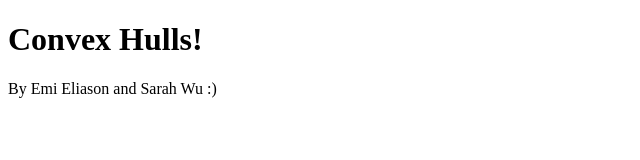
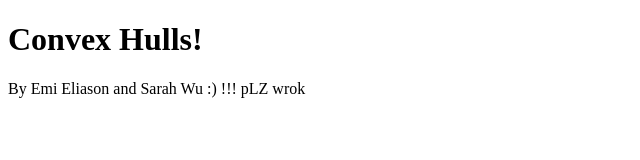
Before and after one commit to emieliason/cosc-225-public, a plain HTML site: page proj06/index.html in a window 1280 px wide. Shown: the full height of the page, 0-640 px from the left. Drawn offline with Linux system fonts and the light colour scheme.

```diff
--- a/proj06/index.html
+++ b/proj06/index.html
@@ -11,7 +11,7 @@
   <body>
     <div id="root">
       <h1>Convex Hulls!</h1>
-      <p>By Emi Eliason and Sarah Wu :)</p>
+      <p>By Emi Eliason and Sarah Wu :) !!! pLZ wrok</p>
       <svg id="convex-hull-box" xmlns="http://www.w3.org/2000/svg" width="600" height="400">
       </svg>
     </div>
```
